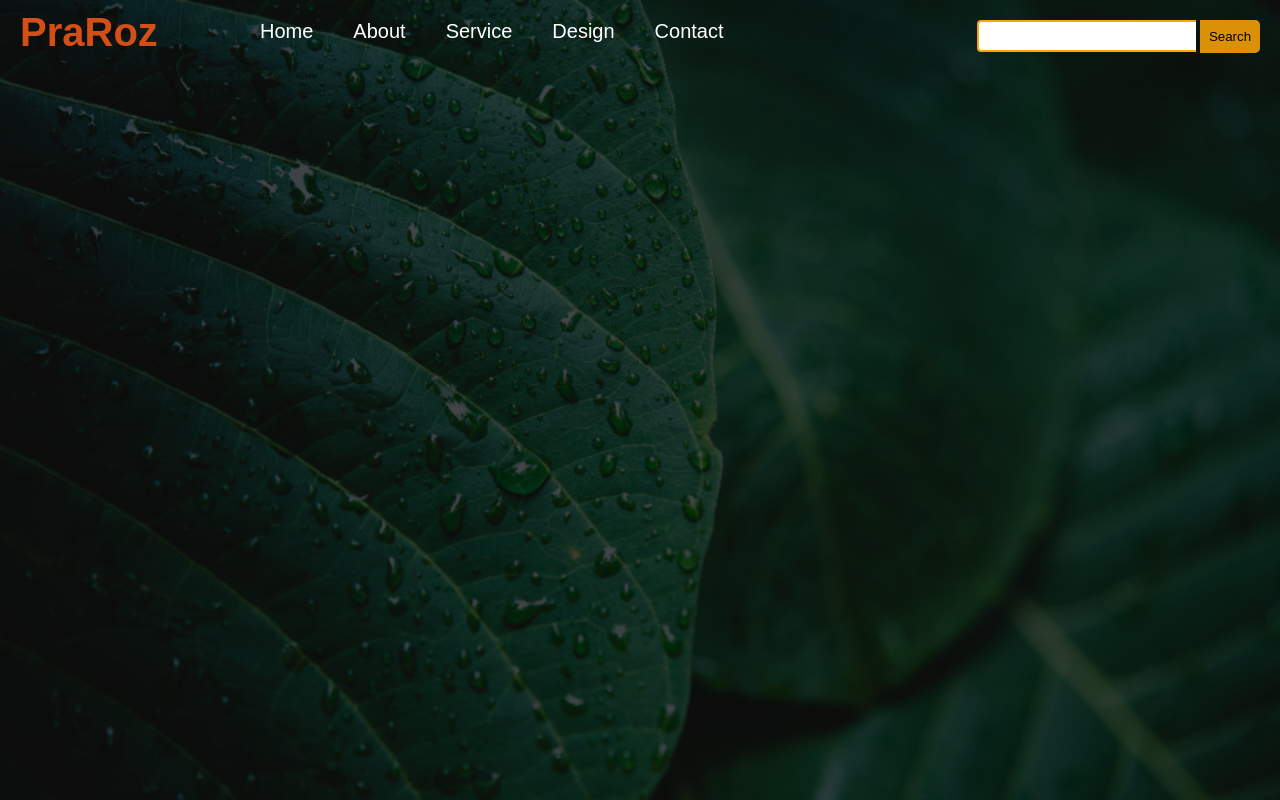
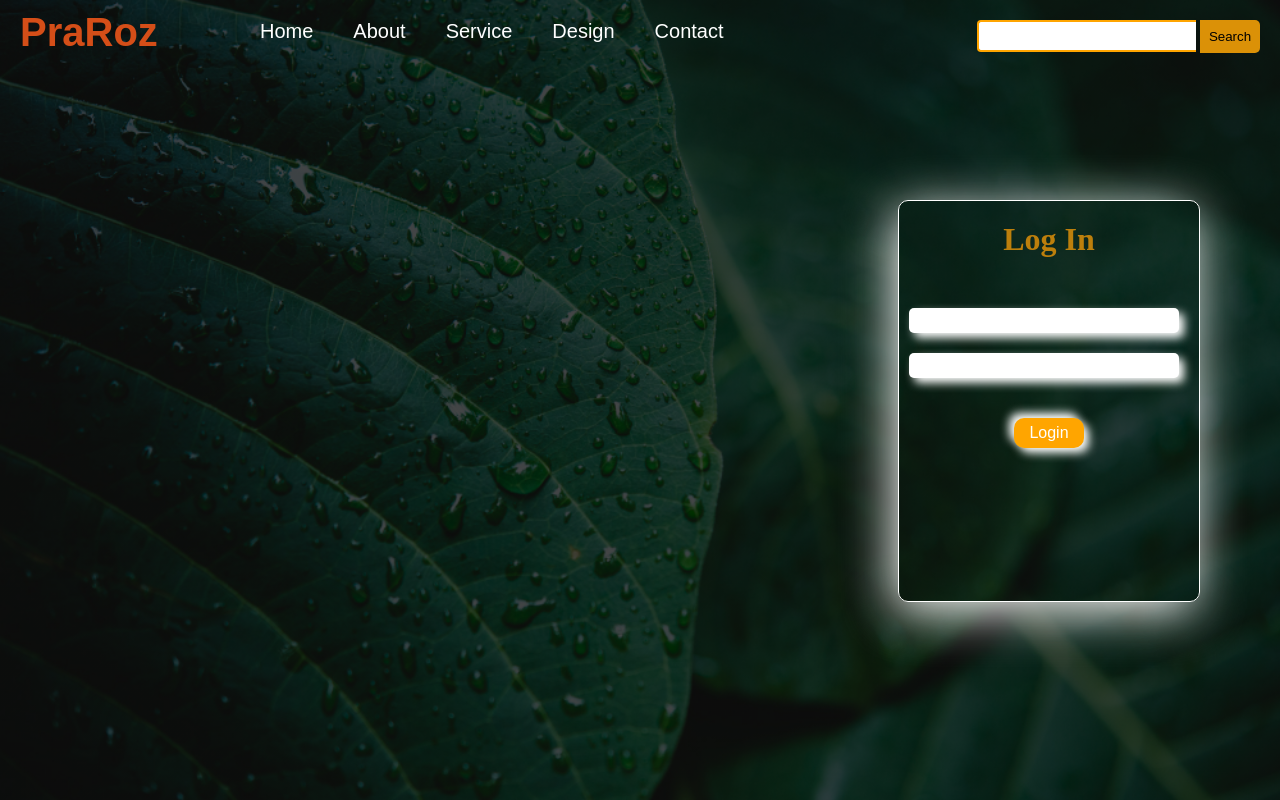
Before and after one commit to bashar61584/Basicdesign, a plain HTML site: page index.html in a window 1280 px wide. Drawn offline with Linux system fonts and the light colour scheme.

Commit message:
Login form

```diff
--- a/index.html
+++ b/index.html
@@ -24,6 +24,12 @@
                     <button class="serbtn">Search</button>
                 </div>
             </div>
+            <div class="form">
+                <h1 class="headform">Log In</h1>
+                <input type="text" class="txt">
+                <input type="text" class="txt">
+                <input type="submit" value="Login" class="btnsub">
+            </div>
         </div>
     </body>
 </html>
--- a/style.css
+++ b/style.css
@@ -67,3 +67,42 @@ height: 33px;
 border-top-right-radius: 5px;
 border-bottom-right-radius: 5px;
 }
+.form
+{
+    height: 400px;
+    width: 300px;
+    border:1px solid white;
+    position: absolute;
+    right: 80px;
+    top: 200px;
+    border-radius: 10px;
+    box-shadow: -5px  10px 50px rgb(247, 246, 246);
+
+}
+.headform{
+    color: rgb(189, 127, 12);
+    text-align: center;
+    margin-top: 20px;
+    margin-bottom: 40px;
+}
+.txt{
+    width: 90%;
+    margin: 10px;
+    padding: 5px;
+    box-shadow: 5px 5px 10px rgb(255, 255, 255);
+    border: none;
+    border-radius: 5px;
+}
+.btnsub{
+    margin: auto;
+    display: block;
+    font-size: 16;
+    width: 70px;
+    height: 30px;
+    margin-top: 30px;
+    background-color: orange;
+    border: none;
+    border-radius: 10px;
+    color: white;
+    box-shadow: 5px 5px 10px rgb(255, 255, 255),-5px -5px 10px rgb(255, 255, 255);
+}
```
